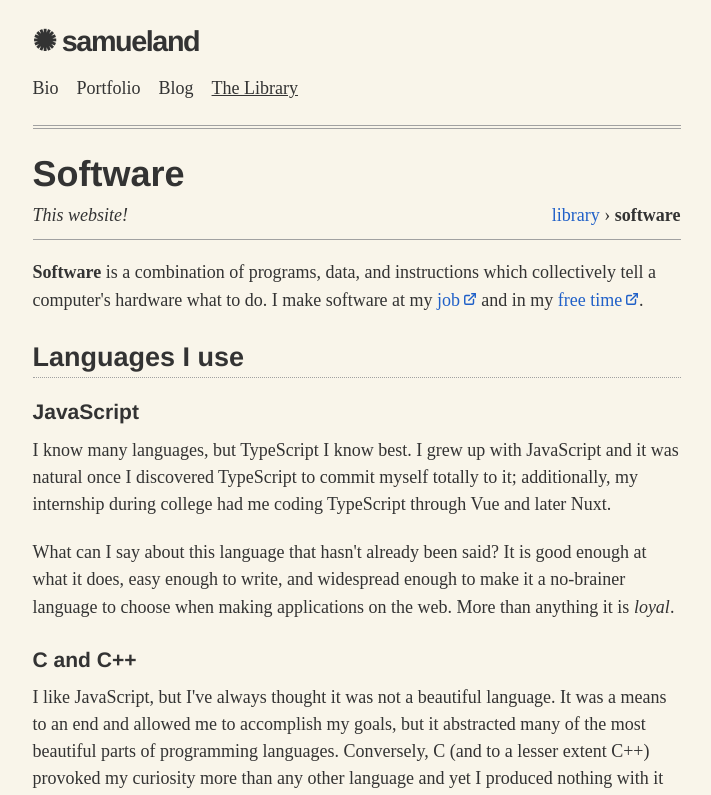
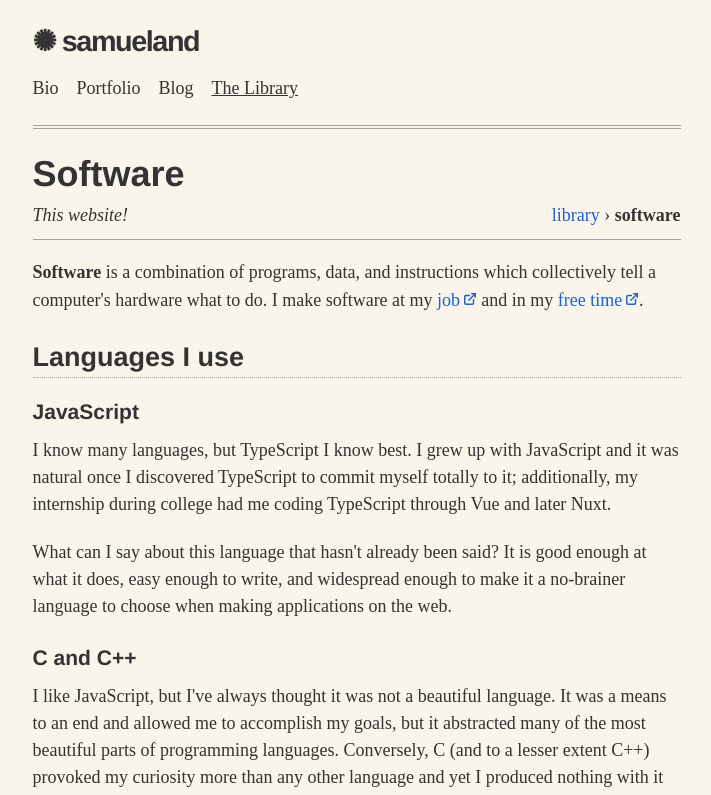
Before and after one commit to sama305/samueland.dev, a Next.js app: page /library/software in a window 1280 px wide. Shown: the top 795 px of the page, without its empty margins (276-987 px from the left). Built offline with nearby package versions, Linux system fonts and the light colour scheme.

Commit message:
small wording fxi

```diff
--- a/src/app/(site)/library/software/page.tsx
+++ b/src/app/(site)/library/software/page.tsx
@@ -12,7 +12,7 @@ export default function Coding() {
         <h3>JavaScript</h3>
 
         <p>I know many languages, but TypeScript I know best. I grew up with JavaScript and it was natural once I discovered TypeScript to commit myself totally to it; additionally, my internship during college had me coding TypeScript through Vue and later Nuxt.</p>
-        <p>What can I say about this language that hasn't already been said? It is good enough at what it does, easy enough to write, and widespread enough to make it a no-brainer language to choose when making applications on the web. More than anything it is <em>loyal</em>.</p>
+        <p>What can I say about this language that hasn't already been said? It is good enough at what it does, easy enough to write, and widespread enough to make it a no-brainer language to choose when making applications on the web.</p>
 
         <h3>C and C++</h3>
 
```
